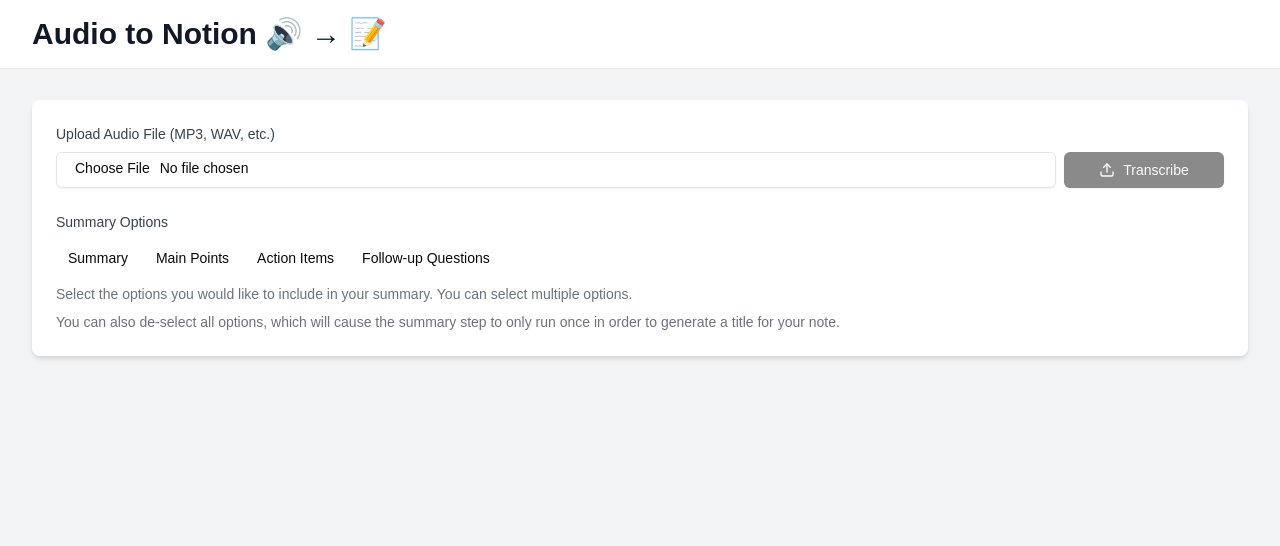
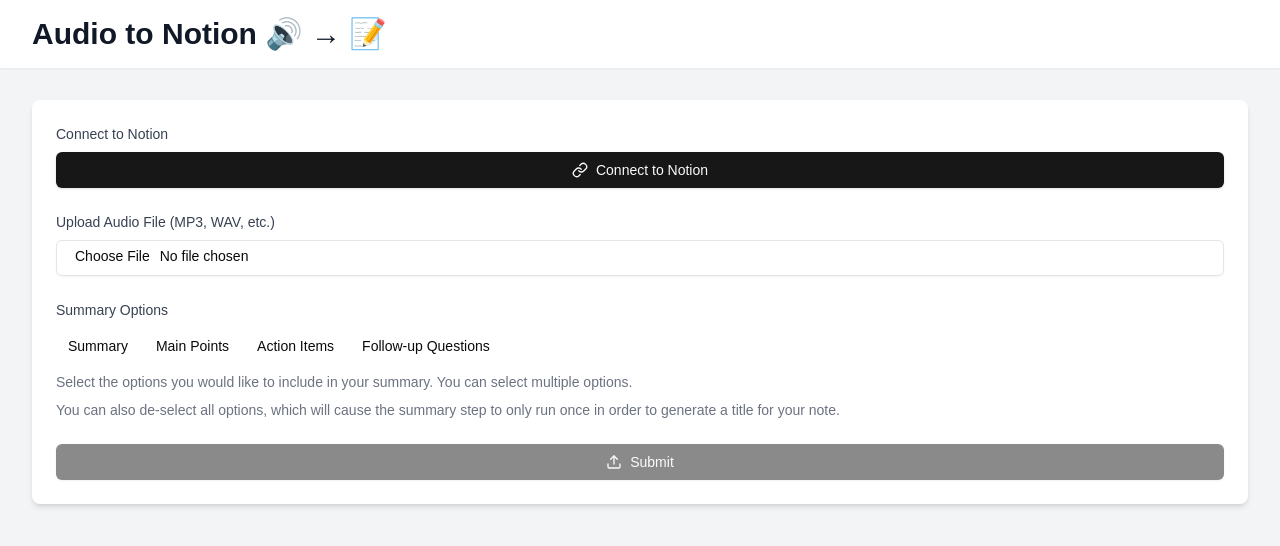
Before and after one commit to akhilpenumudy/audio_to_notion, a Next.js app: page / in a window 1280 px wide. Shown: the top 546 px of the page. Built offline with nearby package versions, Linux system fonts and the light colour scheme.

Commit message:
Very basic UI updates for the app. Bound to change.

```diff
--- a/src/app/api/transcribe/route.ts
+++ b/src/app/api/transcribe/route.ts
@@ -36,7 +36,7 @@
     if (summaryOptions.length === 0) {
       prompt += "Only generate a title for the note.";
     } else {
-      prompt += "Include the following sections:\n";
+      prompt += "The output should ONLY include the following sections.:\n";
       if (summaryOptions.includes('summary')) prompt += "- Summary\n";
       if (summaryOptions.includes('main-points')) prompt += "- Main Points\n";
       if (summaryOptions.includes('action-items')) prompt += "- Action Items\n";
--- a/src/app/page.tsx
+++ b/src/app/page.tsx
@@ -1,7 +1,15 @@
 "use client";
 
 import { useState } from "react";
-import { Upload, FileAudio, FileText, Loader2 } from "lucide-react";
+import {
+  Upload,
+  FileAudio,
+  FileText,
+  Loader2,
+  ChevronDown,
+  ChevronUp,
+  Link,
+} from "lucide-react";
 import { Button } from "@/components/ui/button";
 import { Input } from "@/components/ui/input";
 import { Alert, AlertDescription, AlertTitle } from "@/components/ui/alert";
@@ -14,6 +22,8 @@
   const [error, setError] = useState<string | null>(null);
   const [detailedError, setDetailedError] = useState<any>(null);
   const [summaryOptions, setSummaryOptions] = useState<string[]>([]);
+  const [isSummaryExpanded, setIsSummaryExpanded] = useState(true);
+  const [isNotionConnected, setIsNotionConnected] = useState(false);
 
   const handleFileChange = (event: React.ChangeEvent<HTMLInputElement>) => {
     const file = event.target.files?.[0];
@@ -37,6 +47,7 @@
       const formData = new FormData();
       formData.append("file", selectedFile);
       formData.append("summaryOptions", JSON.stringify(summaryOptions));
+      formData.append("isNotionConnected", String(isNotionConnected));
 
       const response = await fetch("/api/transcribe", {
         method: "POST",
@@ -79,6 +90,23 @@
     URL.revokeObjectURL(url);
   };
 
+  const toggleSummary = () => {
+    setIsSummaryExpanded(!isSummaryExpanded);
+  };
+
+  const handleNotionConnect = async () => {
+    // This is a placeholder for the actual Notion connection logic
+    // You would typically redirect to Notion's OAuth flow here
+    try {
+      // Simulating an API call to connect to Notion
+      await new Promise((resolve) => setTimeout(resolve, 1000));
+      setIsNotionConnected(true);
+    } catch (error) {
+      console.error("Error connecting to Notion:", error);
+      setError("Failed to connect to Notion");
+    }
+  };
+
   return (
     <div className="min-h-screen bg-gray-100 flex flex-col">
       <header className="bg-white shadow-sm">
@@ -91,6 +119,31 @@
       <main className="flex-grow container mx-auto px-4 sm:px-6 lg:px-8 py-8">
         <div className="bg-white shadow-md rounded-lg p-6">
           <form onSubmit={handleSubmit} className="space-y-6">
+            <div className="space-y-2">
+              <label className="block text-sm font-medium text-gray-700">
+                Connect to Notion
+              </label>
+              <div className="flex items-center space-x-2">
+                <Button
+                  type="button"
+                  onClick={handleNotionConnect}
+                  disabled={isNotionConnected}
+                  className="w-full"
+                >
+                  <Link className="mr-2 h-4 w-4" />
+                  {isNotionConnected
+                    ? "Connected to Notion"
+                    : "Connect to Notion"}
+                </Button>
+              </div>
+              {isNotionConnected && (
+                <p className="text-sm text-green-600">
+                  Your Notion account is connected. Summaries will be sent to
+                  your Notion.
+                </p>
+              )}
+            </div>
+
             <div className="space-y-2">
               <label
                 htmlFor="audio-upload"
@@ -106,23 +159,6 @@
                   onChange={handleFileChange}
                   className="flex-1"
                 />
-                <Button
-                  type="submit"
-                  disabled={!selectedFile || isLoading}
-                  className="w-40"
-                >
-                  {isLoading ? (
-                    <>
-                      <Loader2 className="mr-2 h-4 w-4 animate-spin" />
-                      Processing
-                    </>
-                  ) : (
-                    <>
-                      <Upload className="mr-2 h-4 w-4" />
-                      Transcribe
-                    </>
-                  )}
-                </Button>
               </div>
             </div>
 
@@ -176,6 +212,24 @@
               </p>
             </div>
 
+            <Button
+              type="submit"
+              disabled={!selectedFile || isLoading}
+              className="w-full"
+            >
+              {isLoading ? (
+                <>
+                  <Loader2 className="mr-2 h-4 w-4 animate-spin" />
+                  Processing
+                </>
+              ) : (
+                <>
+                  <Upload className="mr-2 h-4 w-4" />
+                  Submit
+                </>
+              )}
+            </Button>
+
             {selectedFile && (
               <Alert>
                 <FileAudio className="h-4 w-4" />
@@ -208,10 +262,28 @@
 
         {summary && (
           <div className="mt-8 bg-white shadow-md rounded-lg p-6 space-y-4">
-            <h2 className="text-2xl font-bold text-gray-900">Summary</h2>
-            <div className="bg-gray-50 p-4 rounded-md">
-              <pre className="whitespace-pre-wrap text-gray-700">{summary}</pre>
+            <div className="flex justify-between items-center">
+              <h2 className="text-2xl font-bold text-gray-900">Summary</h2>
+              <Button
+                variant="ghost"
+                size="sm"
+                onClick={toggleSummary}
+                className="text-gray-500 hover:text-gray-700"
+              >
+                {isSummaryExpanded ? (
+                  <ChevronUp className="h-4 w-4" />
+                ) : (
+                  <ChevronDown className="h-4 w-4" />
+                )}
+              </Button>
             </div>
+            {isSummaryExpanded && (
+              <div className="bg-gray-50 p-4 rounded-md">
+                <pre className="whitespace-pre-wrap text-gray-700">
+                  {summary}
+                </pre>
+              </div>
+            )}
             <Button className="w-full" onClick={handleDownload}>
               <FileText className="mr-2 h-4 w-4" />
               Download Markdown Summary
```
